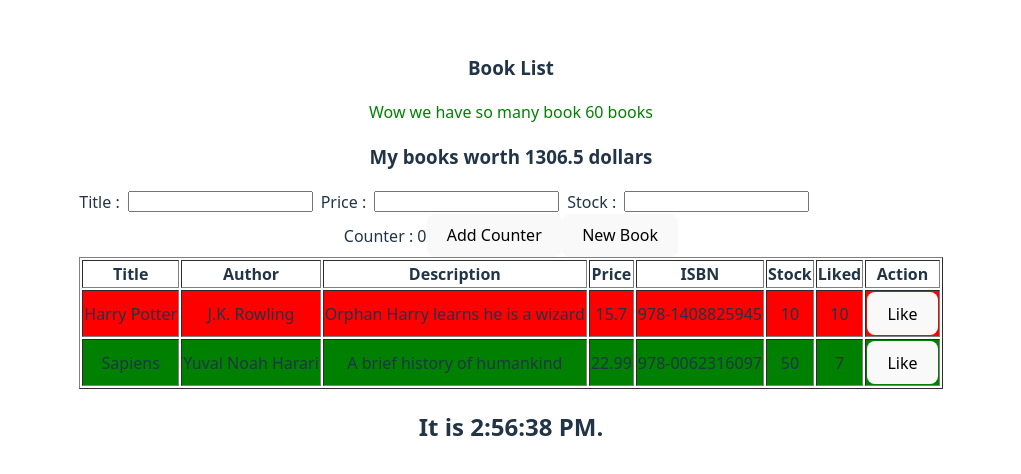
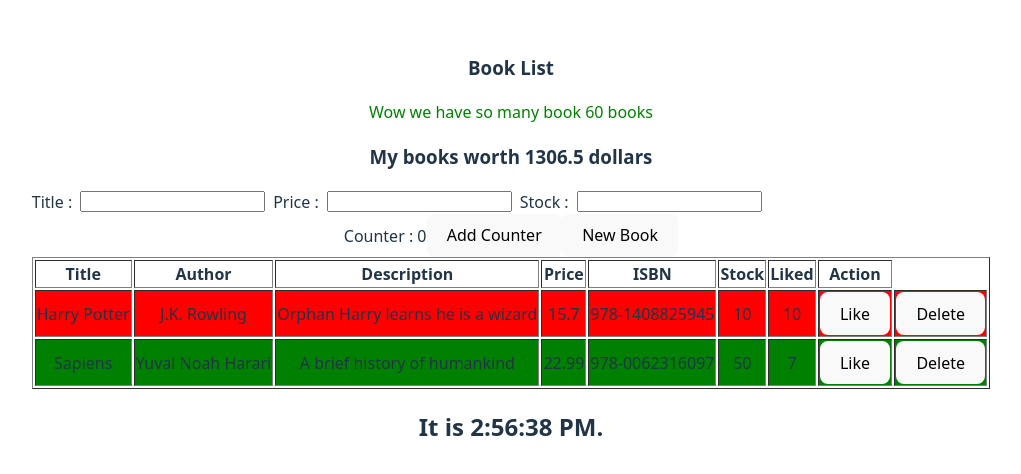
Before and after one commit to psu6810110275/BookStore, a React (Vite) app: page / in a window 1280 px wide. Shown: the part 150-624 px from the top of the page, without its empty margins (129-1150 px from the left). Built offline with nearby package versions, Linux system fonts and the light colour scheme.

Commit message:
Delete Button

```diff
--- a/src/App.jsx
+++ b/src/App.jsx
@@ -34,6 +34,13 @@ function App() {
       }
     ))
   }
+
+  const handleDeleted = (bookId) => {
+    setBookData(
+      bookData.filter(book => book.id != bookId)
+    )
+  }
+
 
   const handleAddBook = () => {
     //setBookData([...bookData,generateBook()])
@@ -79,7 +86,7 @@ function App() {
     {`Counter : ${counter}`}
     <button onClick={counterClicked}>Add Counter</button>
     <button onClick={handleAddBook}>New Book</button>
-    <BookList data={bookData} onLiked={handleLiked} />
+    <BookList data={bookData} onLiked={handleLiked} onDeleted={handleDeleted} />
     <div>
       <Clock/>
     </div>
--- a/src/components/BookList.jsx
+++ b/src/components/BookList.jsx
@@ -13,6 +13,9 @@ export default function BookList(props) {
                     <td>{book.likeCount}</td>
                     <td>
                         <button onClick={() =>props.onLiked(book.id)}>Like</button>
+                    </td>
+                    <td>
+                        <button onClick={() =>props.onDeleted(book.id)}>Delete</button>
                     </td>
                 </tr>
             ))
```
